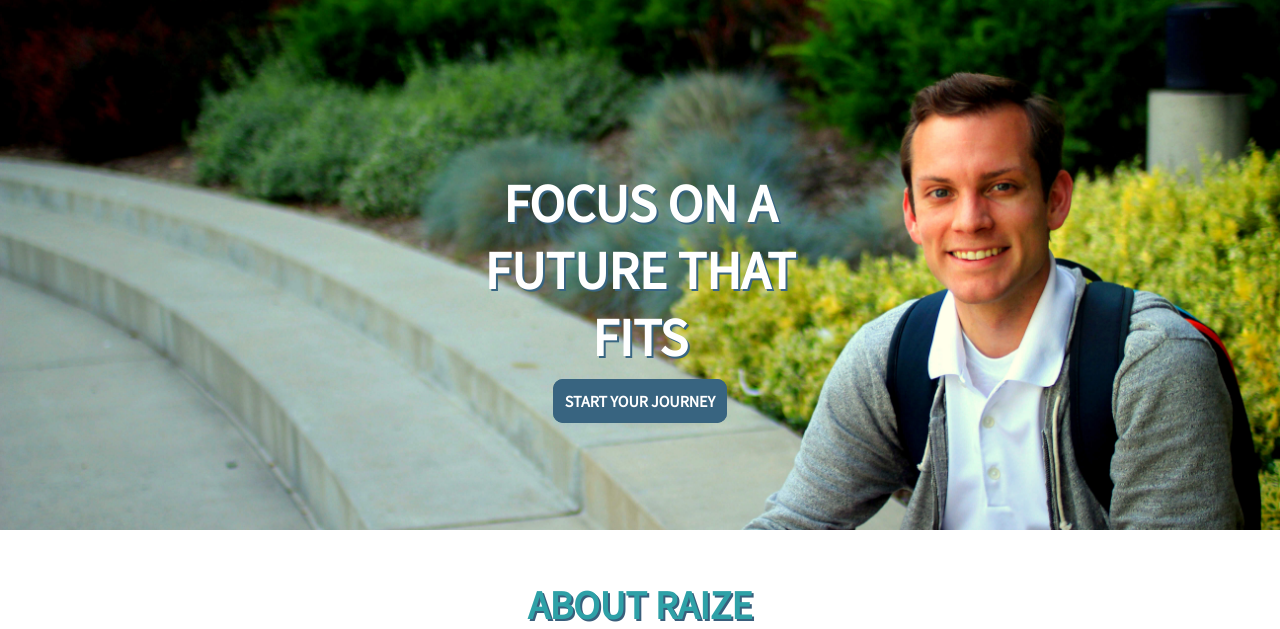
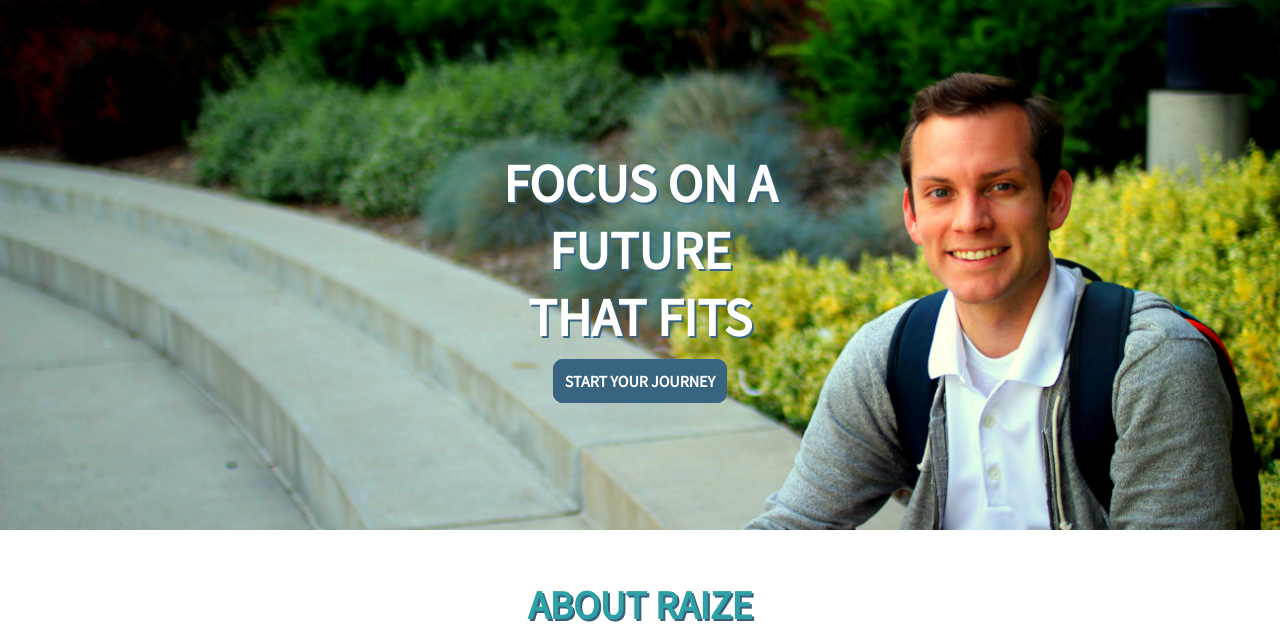
Before and after one commit to derekbrimley/raize, a Django app: page / in a window 1280 px wide. Shown: the part 107-736 px from the top of the page. Run offline with Django 3.2, Linux system fonts and the light colour scheme; some libraries are stand-ins or nearby versions.

Commit message:
Update style.css

```diff
--- a/quiz/static/quiz/css/style.css
+++ b/quiz/static/quiz/css/style.css
@@ -166,11 +166,11 @@ ol{
 }
 
 #img_content{
-	width:320px;
+	width:290px;
 	margin-left: auto;
 	margin-right: auto;
     text-align: center;
-	margin-top: -380px;
+	margin-top: -400px;
 	position: relative;
 }
 
```
